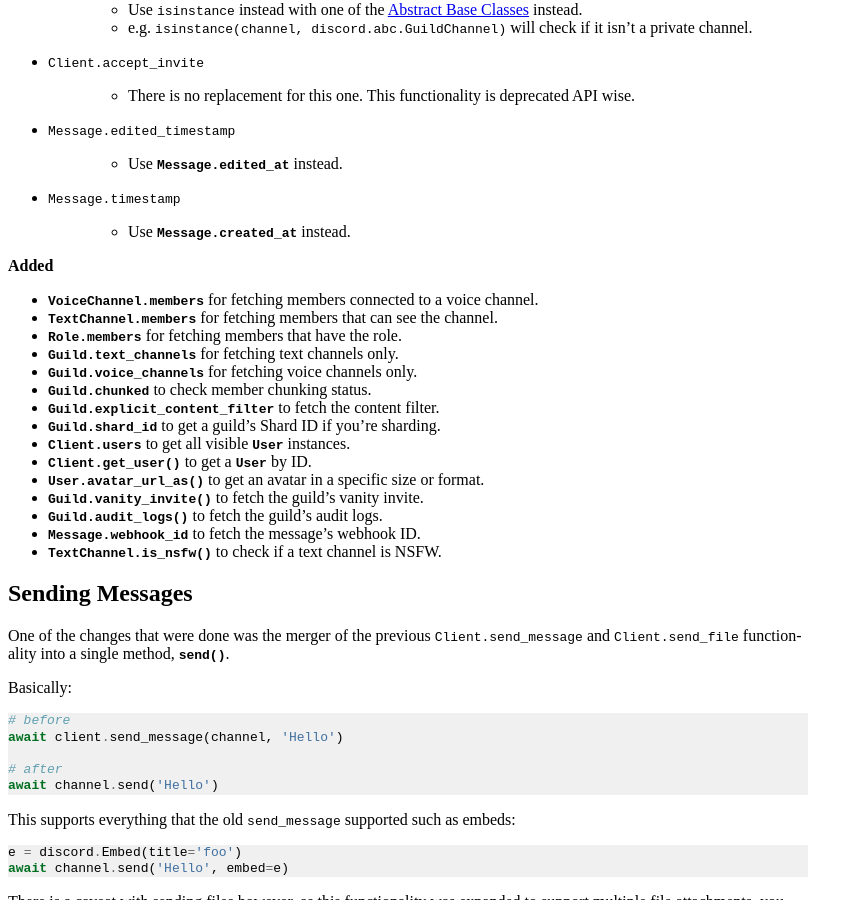
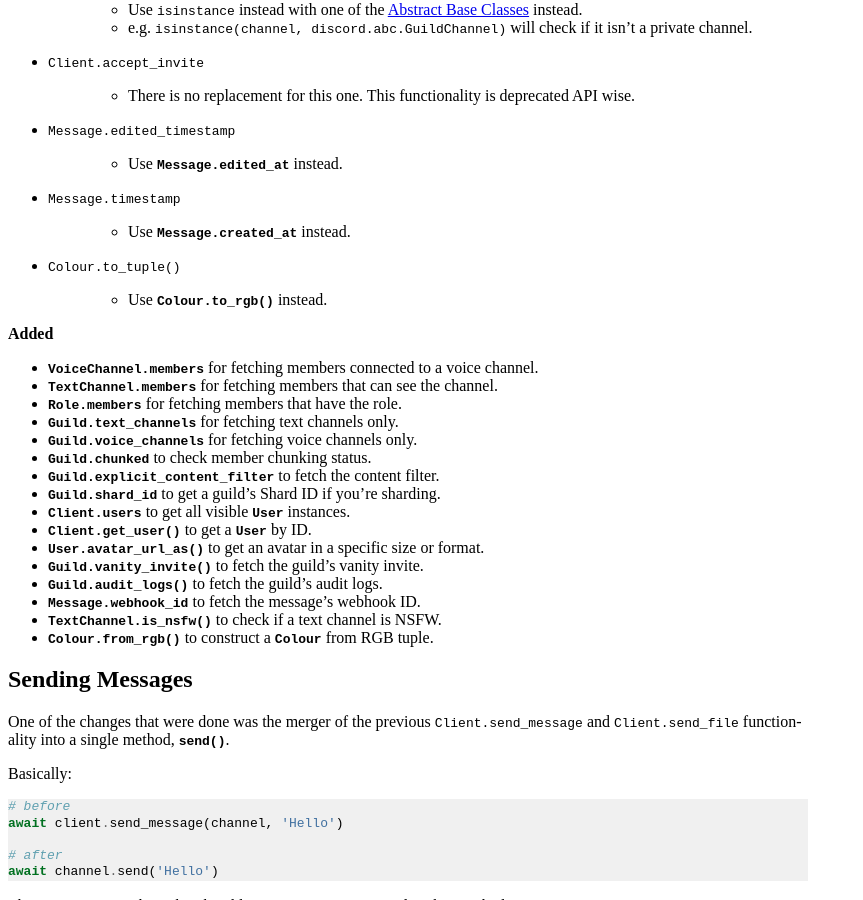
Before and after one commit to Rapptz/discord.py, a Sphinx documentation site: the page built from docs/migrating.rst, in a window 1280 px wide and 900 px high, scrolled down 4430 px. Shown: the whole window, without its empty margins (0-863 px from the left). Built offline with Sphinx 7.4.7, drawn with Linux system fonts in a browser that asks for light colours.

Commit message:
Rename Colour.to_tuple to Colour.to_rgb.

```diff
--- a/docs/migrating.rst
+++ b/docs/migrating.rst
@@ -343,6 +343,10 @@ They will be enumerated here.
 
     - Use :attr:`Message.created_at` instead.
 
+- ``Colour.to_tuple()``
+
+    - Use :meth:`Colour.to_rgb` instead.
+
 **Added**
 
 - :attr:`VoiceChannel.members` for fetching members connected to a voice channel.
@@ -360,6 +364,7 @@ They will be enumerated here.
 - :meth:`Guild.audit_logs` to fetch the guild's audit logs.
 - :attr:`Message.webhook_id` to fetch the message's webhook ID.
 - :meth:`TextChannel.is_nsfw` to check if a text channel is NSFW.
+- :meth:`Colour.from_rgb` to construct a :class:`Colour` from RGB tuple.
 
 .. _migrating_1_0_sending_messages:
 
```
Also changed, not shown: 1 other file.
